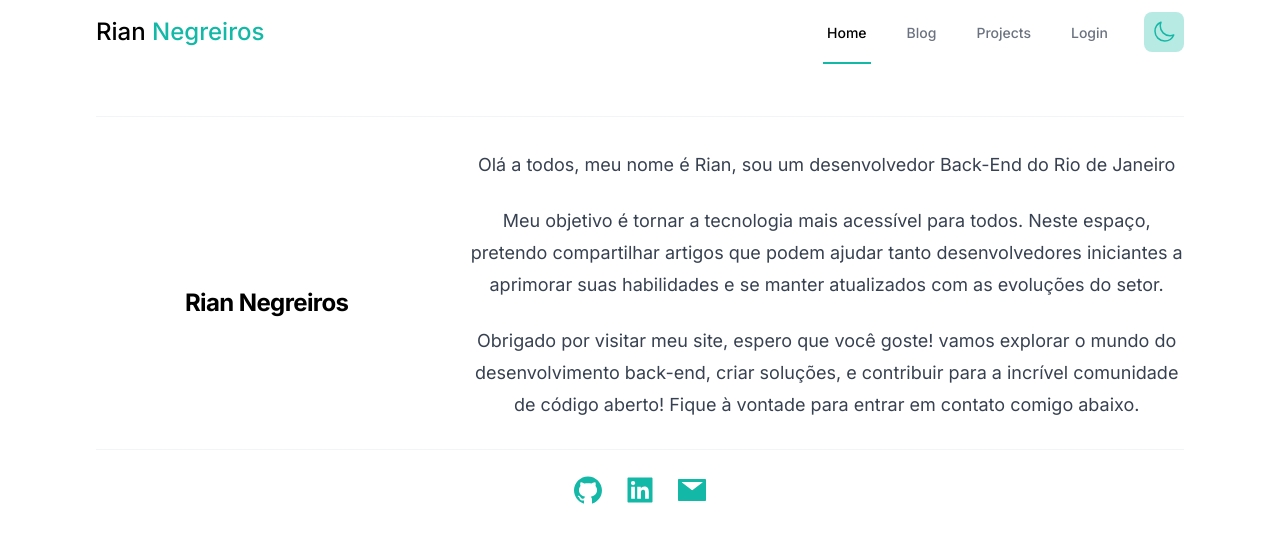
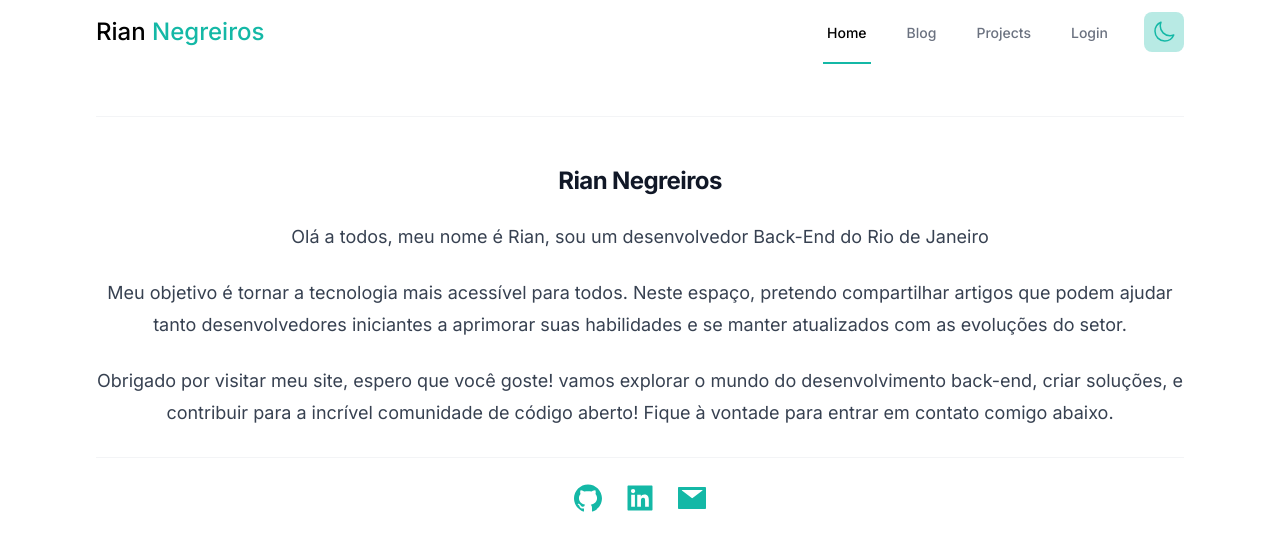
Before and after one commit to RianNegreiros/personal-website, a Next.js app in the folder client/: page / in a window 1280 px wide. Shown: the top 550 px of the page. Built offline with nearby package versions, Linux system fonts and the light colour scheme; no server answers.

Commit message:
fix: h3 alignment

```diff
--- a/client/app/page.tsx
+++ b/client/app/page.tsx
@@ -3,14 +3,12 @@ export default function Home() {
     <div className="divide-y divide-gray-100 dark:divide-gray-700">
       <div className="space-y-2 pt-5 pb-8 md:space-x-5"></div>
 
-      <div className="items-center space-y-2 xl:grid xl:grid-cols-3 xl:gap-x-8 xl:space-y-0">
-        <div className="flex flex-col items-center pt-8">
+      <div className="text-center xl:gap-x-8 xl:space-y-0">
+
+        <div className="prose max-w-none prose-lg pt-8 pb-7 dark:prose-invert xl:col-span-2">
           <h3 className="pt-4 pb-2 text-2xl font-bold leading-8 tracking-tight">
             Rian Negreiros
           </h3>
-        </div>
-
-        <div className="text-center prose max-w-none prose-lg pt-8 pb-7 dark:prose-invert xl:col-span-2">
           <p>
             Olá a todos, meu nome é Rian, sou um desenvolvedor Back-End do Rio de Janeiro
           </p>
```
